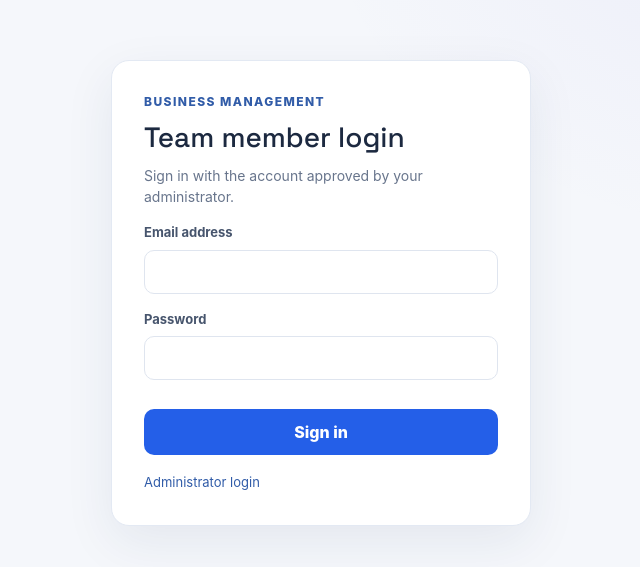
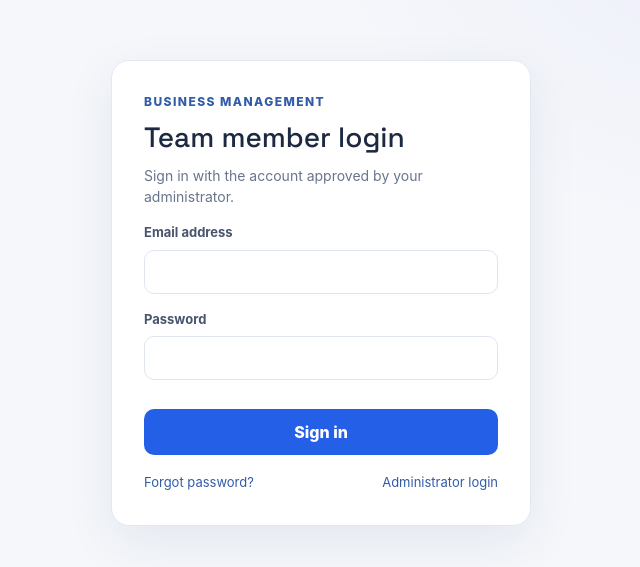
Before and after one commit to salmansmt24-cell/salman_portfolio, a Next.js app: page /team/login in a window 1280 px wide. Shown: the part 107-674 px from the top of the page, without its empty margins (319-959 px from the left). Built offline with nearby package versions, Linux system fonts and the light colour scheme.

Commit message:
Add forgot password link to team login

```diff
--- a/app/team/login/page.tsx
+++ b/app/team/login/page.tsx
@@ -3,7 +3,7 @@ import { useState, type FormEvent } from "react";
 export default function TeamLoginPage(){
  const [email,setEmail]=useState(""),[password,setPassword]=useState(""),[error,setError]=useState(""),[busy,setBusy]=useState(false);
  async function submit(e:FormEvent){e.preventDefault();setBusy(true);setError("");try{const r=await fetch("/api/bms/auth/login",{method:"POST",headers:{"Content-Type":"application/json"},body:JSON.stringify({email,password})});const d=await r.json();if(!r.ok)throw new Error(d.error||"Login failed.");window.location.assign(d.redirectTo||"/team");}catch(e){setError(e instanceof Error?e.message:"Login failed.");}finally{setBusy(false);}}
- return <main style={{minHeight:"100vh",display:"grid",placeItems:"center",background:"#f3f6fc",padding:20,fontFamily:"Arial,sans-serif"}}><form onSubmit={submit} style={{width:"100%",maxWidth:420,background:"#fff",padding:32,borderRadius:18,border:"1px solid #e3e9f3",boxShadow:"0 16px 50px #1c315414"}}><div style={{fontSize:12,fontWeight:800,letterSpacing:".12em",color:"#315ca8"}}>BUSINESS MANAGEMENT</div><h1 style={{fontSize:28,margin:"10px 0"}}>Team member login</h1><p style={{color:"#68758c",fontSize:14}}>Sign in with the account approved by your administrator.</p><label style={label}>Email address<input required type="email" autoComplete="username" value={email} onChange={e=>setEmail(e.target.value)} style={input}/></label><label style={label}>Password<input required type="password" autoComplete="current-password" value={password} onChange={e=>setPassword(e.target.value)} style={input}/></label>{error&&<p role="alert" style={{color:"#b42318",fontSize:13}}>{error}</p>}<button disabled={busy} style={button}>{busy?"Signing in…":"Sign in"}</button><a href="/admin/login" style={{display:"block",marginTop:18,fontSize:13,color:"#315ca8"}}>Administrator login</a></form></main>;
+ return <main style={{minHeight:"100vh",display:"grid",placeItems:"center",background:"#f3f6fc",padding:20,fontFamily:"Arial,sans-serif"}}><form onSubmit={submit} style={{width:"100%",maxWidth:420,background:"#fff",padding:32,borderRadius:18,border:"1px solid #e3e9f3",boxShadow:"0 16px 50px #1c315414"}}><div style={{fontSize:12,fontWeight:800,letterSpacing:".12em",color:"#315ca8"}}>BUSINESS MANAGEMENT</div><h1 style={{fontSize:28,margin:"10px 0"}}>Team member login</h1><p style={{color:"#68758c",fontSize:14}}>Sign in with the account approved by your administrator.</p><label style={label}>Email address<input required type="email" autoComplete="username" value={email} onChange={e=>setEmail(e.target.value)} style={input}/></label><label style={label}>Password<input required type="password" autoComplete="current-password" value={password} onChange={e=>setPassword(e.target.value)} style={input}/></label>{error&&<p role="alert" style={{color:"#b42318",fontSize:13}}>{error}</p>}<button disabled={busy} style={button}>{busy?"Signing in…":"Sign in"}</button><div style={{display:"flex",justifyContent:"space-between",gap:12,flexWrap:"wrap",marginTop:18,fontSize:13}}><a href="/team/forgot-password" style={{color:"#315ca8"}}>Forgot password?</a><a href="/admin/login" style={{color:"#315ca8"}}>Administrator login</a></div></form></main>;
 }
 const label={display:"grid",gap:7,marginTop:16,fontSize:13,fontWeight:700,color:"#47556d"} as const;
 const input={height:44,border:"1px solid #dce4f1",borderRadius:9,padding:"0 12px",fontSize:14} as const;
```
